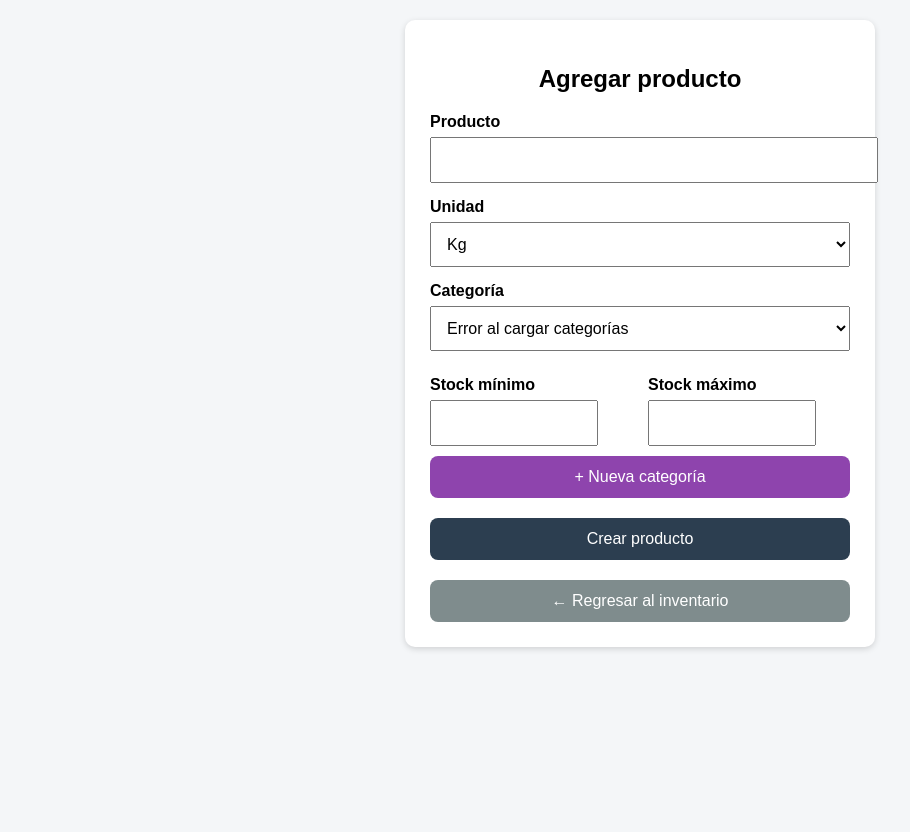
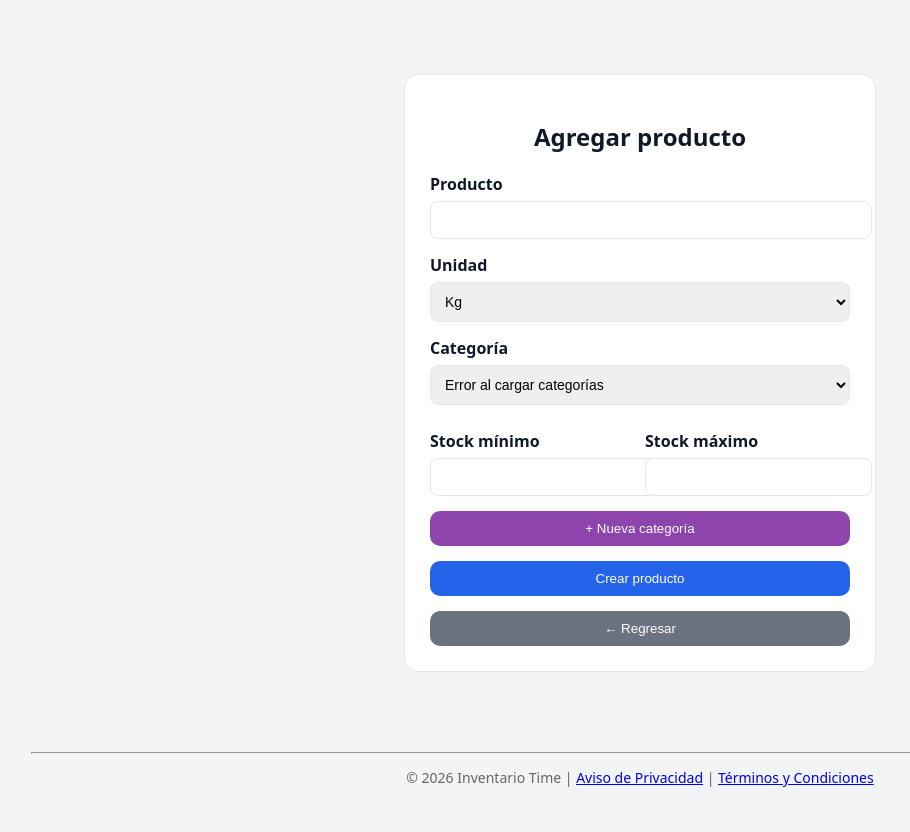
Before and after one commit to JorgeAlmazan03/sistema-inventario, a FastAPI app: template templates/crear_producto.html in a window 1280 px wide. Shown: the whole page, without its empty margins (0-910 px from the left). Before the commit the page ends 650 px from the top, so only its background shows below. Run offline with FastAPI, Linux system fonts and the light colour scheme; the template is opened without the code that fills it, so the values that code supplies are empty.

Commit message:
Se agregó envío por correo de entrada de producto y se arreglaron bugs

```diff
--- a/funciones.py
+++ b/funciones.py
@@ -521,6 +521,7 @@ def obtener_productos_2(subcoleccion,negocio_id,sucursal,dia:str):
             "existencia": data.get("existencia", 0),
             'unidad':data.get('unidad','Unidades'),
             'urge':data.get('urge',False),
+            'se_acabo':data.get('se_acabo',0),
             'minimo':data.get('minimo',0),
             'maximo':data.get('maximo',1000)
         })
@@ -915,6 +916,28 @@ def inventario_a_texto(fecha, sucursal, elaborador, notas, inventario: dict) ->
         lineas.append("")
 
     return "\n".join(lineas)
+
+def entrada_a_texto(fecha, sucursal, elaborador, inventario):
+
+    lineas = []
+
+    lineas.append(f"{fecha}     ENTRADA - {sucursal.upper()}")
+    lineas.append(f"Elaborado por: {elaborador}")
+    lineas.append("=" * 55)
+    lineas.append("")
+
+    for categoria, productos in inventario.items():
+
+        lineas.append(categoria.upper())
+        lineas.append("-" * 55)
+
+        for p in productos:
+            linea = f"{p['producto']}  +{p['existencia']} {p['unidad']}     Existencia: {p['existencia']} {p['unidad']}"
+            lineas.append(linea)
+
+        lineas.append("")
+
+    return "\n".join(lineas)
 def crear_pdf_inventario(info: str, ruta_pdf: str):
 
     margen_x = 50
--- a/main.py
+++ b/main.py
@@ -9,7 +9,7 @@ from starlette.middleware.sessions import SessionMiddleware
 from fastapi import BackgroundTasks
 from funciones import obtener_inventario_completo,eliminar_producto_base,crear_usuario,obtener_inventario_mas_reciente_2,obtener_penultimo_inventario
 from funciones import eliminar_subcoleccion,copiar_inventario_base_a_sucursal,lista_negocios,eliminar_negocio,get_firestore,obtener_fecha
-from funciones import obtener_empleados,inventario_ref,negocio_ref,autenticar_usuario,crear_sucursal,crear_negocio,enviar_correo_backend
+from funciones import obtener_empleados,inventario_ref,negocio_ref,autenticar_usuario,crear_sucursal,crear_negocio,enviar_correo_backend,entrada_a_texto
 from funciones import inventario_a_texto,crear_pdf_inventario,crear_producto_3,crear_subcoleccion_3,editar_stocks_2,lista_sucursales,inventario_ref_2
 from funciones import obtener_inventario_completo_2,agregar_existencia_producto_2,entrada_de_producto,eliminar_usuario,obtener_lista_inventarios_2
 from pydantic import BaseModel
@@ -34,12 +34,14 @@ class ProductoModel(BaseModel):
     existencia:float=0
     unidad:str
     urge:bool=False
+    se_acabo:float=0
     minimo:Optional[int]=None
     maximo:Optional[int]=None
 
 class ProductoEntradaModel(BaseModel):
     producto: str
     entrada: float
+    unidad:str
 
 class EntradaInventarioPayload(BaseModel):
     fecha: str
@@ -67,6 +69,20 @@ def generar_y_enviar(info, ruta, negocio_id):
     enviar_correo_backend(negocio_id,"Correo de Inventario Time",ruta)
     if os.path.exists(ruta):
         os.remove(ruta)
+def generar_y_enviar_entrada(negocio_id, info, ruta):
+
+    crear_pdf_inventario(info, ruta)
+
+    enviar_correo_backend(
+        negocio_id,
+        "Entrada de producto registrada",
+        ruta
+    )
+
+    import os
+    if os.path.exists(ruta):
+        os.remove(ruta)
+
 #Login
 @app.get("/", response_class=HTMLResponse)
 def vista_login(request: Request):
@@ -759,13 +775,15 @@ def ver_penultimo_inventario(
 #Entrada de producto
 @app.post('/inventario/{sucursal}/entrada')
 @requiere_negocio_activo
-def apiEntradaProducto(payload: EntradaInventarioPayload,sucursal:str,session=Depends(requiere_sesion)):
+def apiEntradaProducto(payload: EntradaInventarioPayload,
+                       background_tasks: BackgroundTasks,
+                       sucursal:str,session=Depends(requiere_sesion)):
     negocio_id = session["negocio_id"]
     sucursal=sucursal.strip()
     inventario=payload.inventario
-
+    inventario_entrada = {}
     for subcoleccion, productos in inventario.items():
-
+        inventario_entrada[subcoleccion] = []
         for producto in productos.values():
 
             entrada_de_producto(negocio_id,
@@ -774,6 +792,28 @@ def apiEntradaProducto(payload: EntradaInventarioPayload,sucursal:str,session=De
                                 producto.producto,
                                 producto.entrada)
 
+            inventario_entrada[subcoleccion].append({
+                "producto": producto.producto,
+                "existencia": producto.entrada,  # entrada
+                "unidad": producto.unidad,
+                "se_acabo": 0,
+                "urge": False
+            })
+    fecha = datetime.now().strftime("%d-%m-%Y")
+    info = entrada_a_texto(
+    fecha,
+    sucursal,
+    session['nombre'],
+    inventario_entrada
+    )
+
+    ruta = f"entrada-{fecha}-{sucursal}.pdf"
+    background_tasks.add_task(
+    generar_y_enviar_entrada,
+    negocio_id,
+    info,
+    ruta
+    )
 @app.get("/inventario/{sucursal}/entrada")
 @requiere_negocio_activo
 def EntradaSucursal(
@@ -1249,3 +1289,18 @@ async def debug_payload(request: Request):
 @app.get("/healthz")
 def health():
     return {"status": "ok"}
+
+@app.get("/privacidad", response_class=HTMLResponse)
+def privacidad(request: Request):
+    return templates.TemplateResponse(
+        "privacidad.html",
+        {"request": request}
+    )
+
+
+@app.get("/terminos", response_class=HTMLResponse)
+def terminos(request: Request):
+    return templates.TemplateResponse(
+        "terminos.html",
+        {"request": request}
+    )
--- a/templates/crear_producto.html
+++ b/templates/crear_producto.html
@@ -6,98 +6,135 @@
     <meta name="viewport" content="width=device-width, initial-scale=1.0">
 
     <style>
-        body {
-            font-family: Arial, sans-serif;
-            background: #f4f6f8;
-            padding: 20px;
-            margin: 0;
+
+:root {
+    --primary: #2563eb;
+    --primary-dark: #1e3a8a;
+    --bg: #f3f4f6;
+    --card: #ffffff;
+    --border: #e5e7eb;
+    --text: #111827;
+    --muted: #6b7280;
 }
 
-        .form-card {
-            max-width: 420px;
-            margin: auto;
-            background: white;
-            padding: 25px;
-            border-radius: 10px;
-            box-shadow: 0 2px 6px rgba(0,0,0,0.15);
+/* ===== BODY ===== */
+body {
+    font-family: system-ui, -apple-system, BlinkMacSystemFont, sans-serif;
+    margin: 0;
+    padding: 1rem;
+    background: var(--bg);
+    color: var(--text);
+
+    display: flex;
+    flex-direction: column;
+    min-height: 100vh;
 }
 
+/* ===== CONTENEDOR ===== */
+.container {
+    flex: 1;
+    display: flex;
+    justify-content: center;
+    align-items: center;
+}
+
+/* ===== CARD ===== */
+.card {
+    background: var(--card);
+    border-radius: 14px;
+    border: 1px solid var(--border);
+    padding: 25px;
+    width: 100%;
+    max-width: 420px;
+}
+
+/* ===== TITULO ===== */
 h2 {
     text-align: center;
     margin-bottom: 20px;
 }
 
+/* ===== INPUTS ===== */
 label {
-            font-weight: bold;
+    font-weight: 600;
     display: block;
     margin-top: 15px;
 }
 
-        input, select, button {
+input, select {
     width: 100%;
-            padding: 12px;
+    padding: 10px;
     margin-top: 6px;
-            font-size: 16px;
+    border-radius: 8px;
+    border: 1px solid var(--border);
+    font-size: 14px;
 }
 
+/* ===== FILA STOCK ===== */
+.stock-row {
+    display: flex;
+    gap: 10px;
+    margin-top: 10px;
+}
+
+.stock-row div {
+    flex: 1;
+}
+
+/* ===== BOTONES ===== */
 button {
-            margin-top: 20px;
-            background: #2c3e50;
+    width: 100%;
+    padding: 10px;
+    margin-top: 15px;
+    border-radius: 10px;
+    border: none;
+    cursor: pointer;
+    font-weight: 500;
     color: white;
-            border: none;
-            border-radius: 8px;
-            cursor: pointer;
+    background: var(--primary);
+    transition: .2s;
 }
 
 button:hover {
-            background: #34495e;
+    background: var(--primary-dark);
 }
 
-        .secondary-btn {
-            background: #7f8c8d;
+.btn-secondary {
+    background: #6b7280;
 }
 
-        .secondary-btn:hover {
-            background: #95a5a6;
+.btn-secondary:hover {
+    background: #4b5563;
 }
 
 .inline-btn {
-            margin-top: 10px;
     background: #8e44ad;
 }
 
 .inline-btn:hover {
     background: #9b59b6;
 }
-        .stock-row {
-            display: flex;
-            gap: 16px;
-            margin-top: 10px;
+
+/* ===== FOOTER ===== */
+footer {
+    text-align: center;
+    font-size: 14px;
+    color: #666;
+    padding: 15px;
 }
 
-        .stock-field {
-            flex: 1;
-        }
-
-        .stock-field input {
-            width: 100%;
-            max-width: 140px; /* 🔹 tamaño controlado */
-        }
-
-        @media (max-width: 480px) {
-            .form-card {
-                padding: 20px;
-            }
-        }
 </style>
 </head>
 
 <body>
 
-<div class="form-card">
+<div class="container">
+<div class="card">
+
 <h2>Agregar producto</h2>
 
 <form id="productoForm">
+
 <label>Producto</label>
 <input type="text" name="producto" required>
 
@@ -112,43 +149,45 @@
 
 <label>Categoría</label>
 <select name="subcoleccion" id="categoriasSelect" required>
-            <option value="">Cargando categorías...</option>
+    <option value="">Cargando...</option>
 </select>
+
 <div class="stock-row">
-            <div class="stock-field">
+    <div>
         <label>Stock mínimo</label>
-                <input
-                    type="number"
-                    name="stock_min"
-                    min="0"
-                    step="1"
-                    required
-                >
+        <input type="number" name="stock_min" required>
     </div>
 
-            <div class="stock-field">
+    <div>
         <label>Stock máximo</label>
-                <input
-                    type="number"
-                    name="stock_max"
-                    min="0"
-                    step="1"
-                    required
-                >
+        <input type="number" name="stock_max" required>
     </div>
 </div>
+
 <button type="button" class="inline-btn" onclick="crearSubcoleccion()">
     + Nueva categoría
 </button>
 
 <button type="submit">Crear producto</button>
+
 </form>
 
-    <button class="secondary-btn"
-            onclick="window.location.href='/inventario'">
-        ← Regresar al inventario
+<button class="btn-secondary" onclick="window.location.href='/productos'">
+    ← Regresar
 </button>
+
 </div>
+</div>
+
+<footer>
+    <hr>
+    <p>
+        © 2026 Inventario Time |
+        <a href="/privacidad">Aviso de Privacidad</a> |
+        <a href="/terminos">Términos y Condiciones</a>
+    </p>
+</footer>
+
 
 <script>
 async function crearSubcoleccion() {
```
Also changed, not shown: templates/administrativo.html (+8 -1 lines), templates/crear_subcoleccion.html (+86 -34 lines), templates/entrada.html (+5 -2 lines), templates/hoja_inventario.html (+8 -1 lines), templates/inventario.html (+8 -1 lines), templates/inventario_dia.html (+12 -3 lines), templates/inventario_empleado.html (+8 -1 lines), templates/login.html (+18 -7 lines), templates/maestro.html (deleted, +0 -19 lines), templates/privacidad.html (added, +67 -0 lines), templates/productos.html (+9 -1 lines), templates/terminos.html (added, +62 -0 lines). Lines whose indentation alone changed are shown as unchanged.
